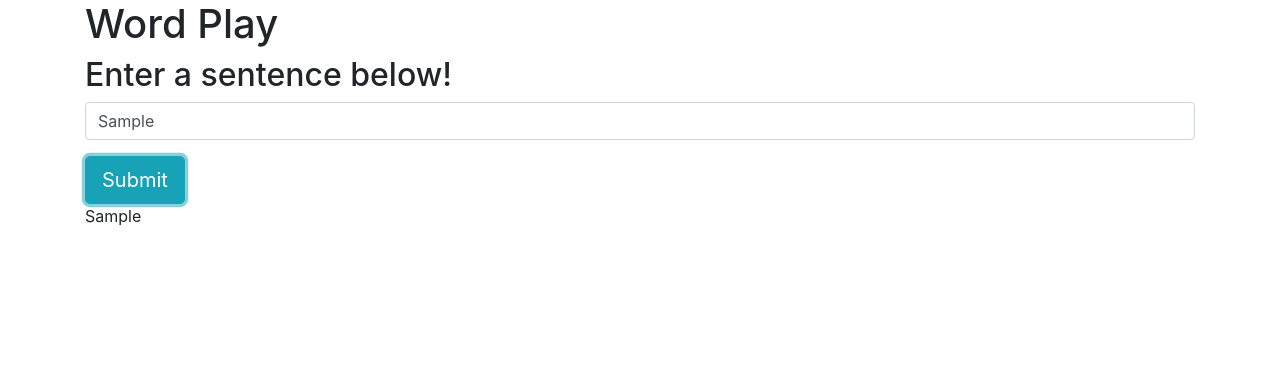
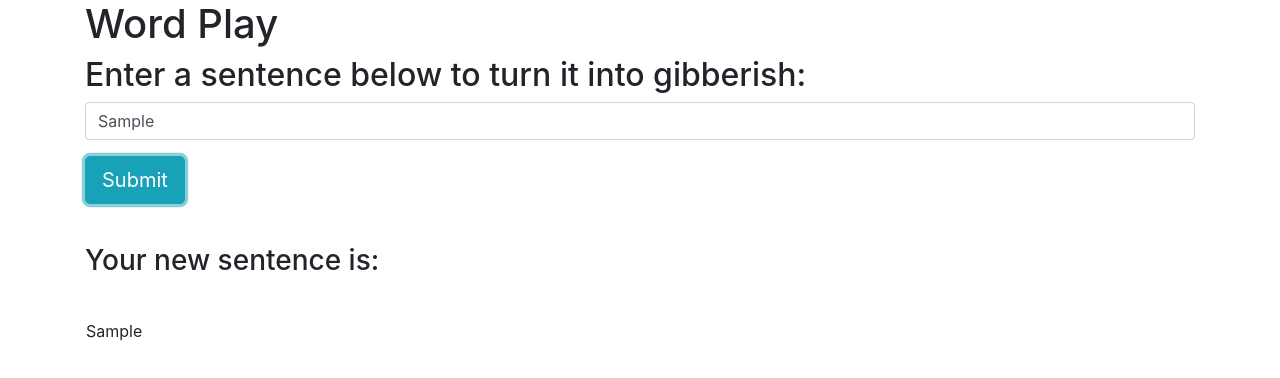
Before and after one commit to atrotter0/word-play, a plain HTML site: page index.html in a window 1280 px wide. Both pictures are taken after typing "Sample" into the empty fields and a click on the button "Submit". Drawn offline with Linux system fonts and the light colour scheme.

Commit message:
Add styles, hide and show output

```diff
--- a/css/styles.css
+++ b/css/styles.css
@@ -0,0 +1,6 @@
+.output-block {
+  display: none;
+  border-color: #fff;
+  margin-top: 40px;
+  height: 100px;
+}
--- a/index.html
+++ b/index.html
@@ -12,13 +12,16 @@
   <div class="container">
     <form id="input">
       <h1>Word Play</h1>
-      <h2>Enter a sentence below!</h2>
+      <h2>Enter a sentence below to turn it into gibberish:</h2>
       <div class="form-group">
         <input type="text" class="form-control" id="sentence">
       </div>
       <button type="submit" id="submit" class="btn btn-info btn-lg">Submit</button>
     </form>
-    <div id="output">
+    <div class="output-block">
+      <h3>Your new sentence is:</h3>
+      <div class="card output-block" id="output">
+      </div>
     </div>
   </div>
 </body>
--- a/js/scripts.js
+++ b/js/scripts.js
@@ -13,6 +13,7 @@ $(document).ready(function() {
   $("#submit").click(function(e) {
     e.preventDefault();
 
+    $(".output-block").show();
     var input = $("#sentence").val();
     createGibberish(input);
   });
```
Also changed, not shown: 1 other file.
